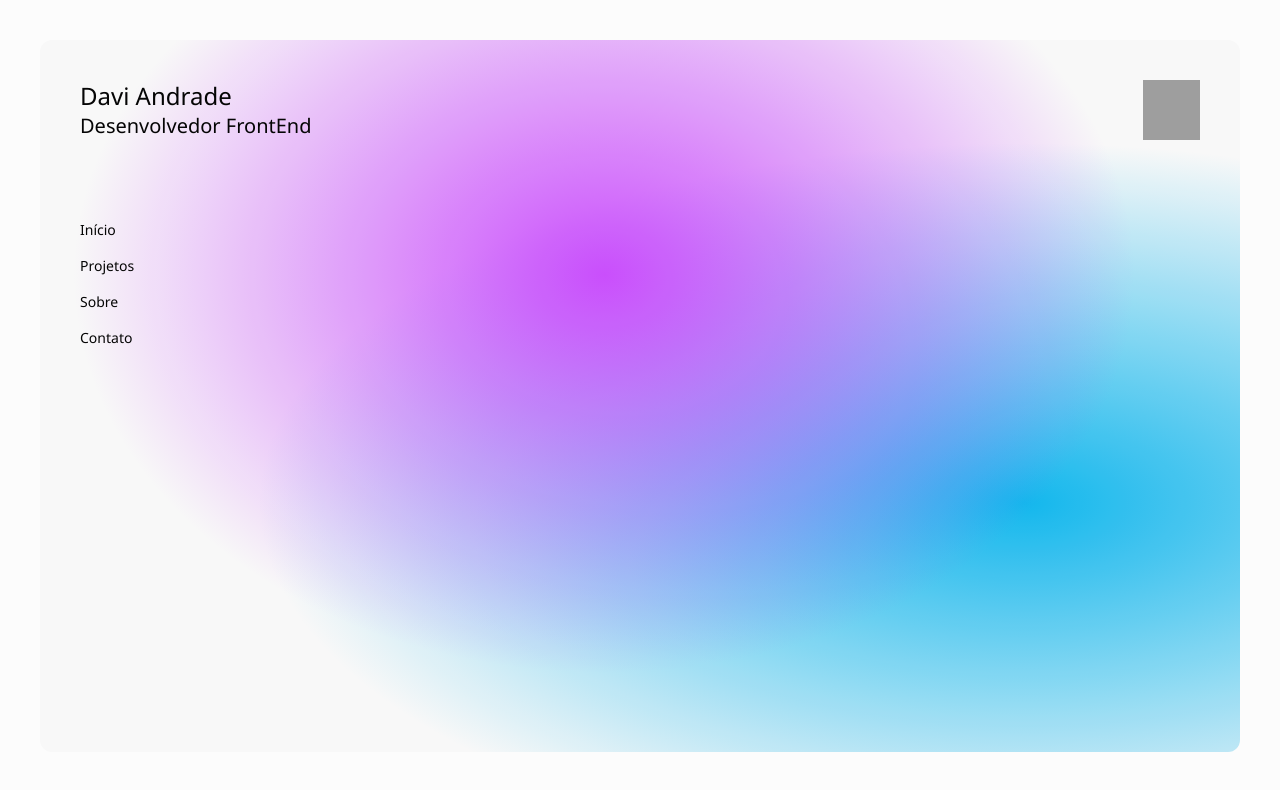
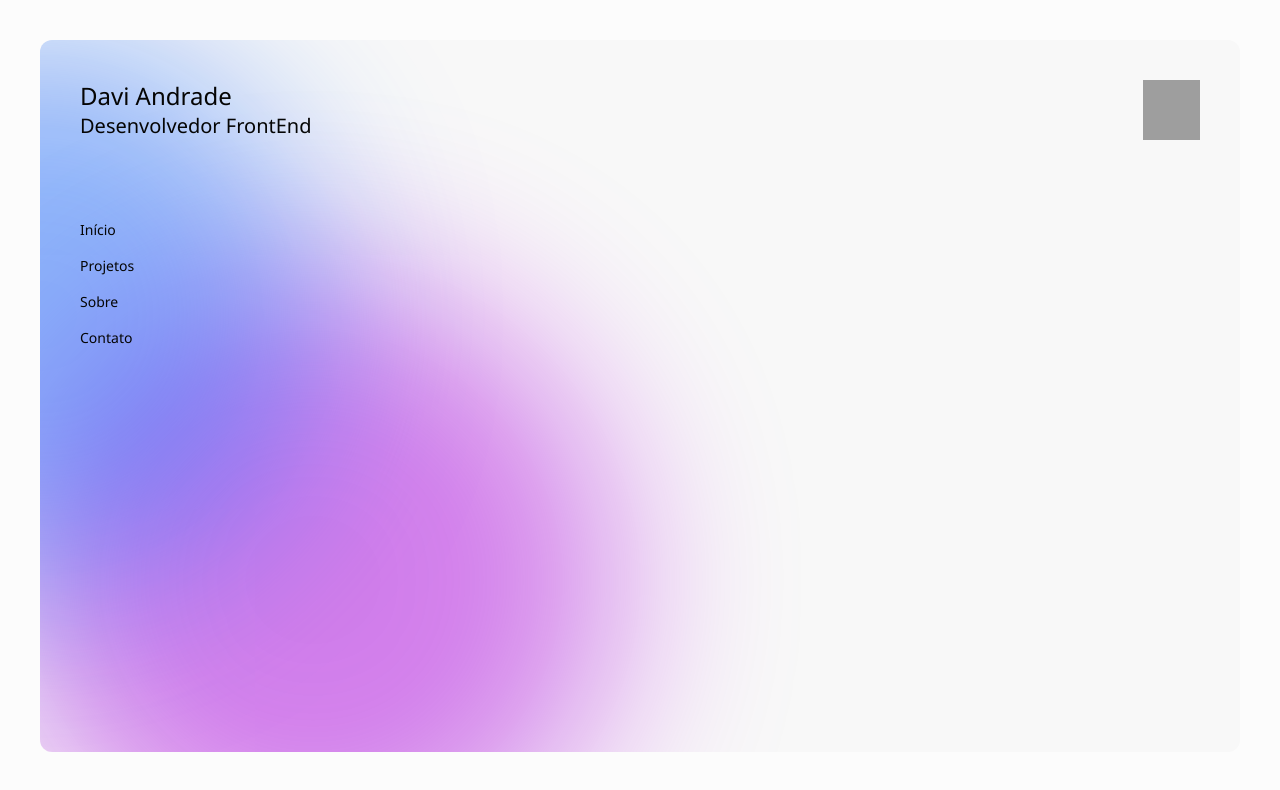
Before and after one commit to davi-andrade-js/dv-portfolio, a Next.js app: page / in a window 1280 px wide. Shown: the top 790 px of the page. Built offline with nearby package versions, Linux system fonts and the light colour scheme; grey boxes are pictures that could not be loaded.

Commit message:
added motion lights

```diff
--- a/src/app/globals.css
+++ b/src/app/globals.css
@@ -6,36 +6,56 @@
   font-family: "Segoe UI", Tahoma, Geneva, Verdana, sans-serif;
 }
 
-:root {
+/* :root {
   --foreground-rgb: 0, 0, 0;
   --background-start-rgb: 214, 219, 220;
   --background-end-rgb: 255, 255, 255;
-}
+} */
 
-@media (prefers-color-scheme: dark) {
+/* @media (prefers-color-scheme: dark) {
   :root {
     --foreground-rgb: 255, 255, 255;
     --background-start-rgb: 0, 0, 0;
     --background-end-rgb: 0, 0, 0;
   }
-}
+} */
 
 body {
   /* color: rgb(var(--foreground-rgb));
   background: linear-gradient(to bottom, transparent, rgb(var(--background-end-rgb)))
     rgb(var(--background-start-rgb)); */
-  background-repeat: no-repeat;
-  background-attachment: fixed;
+  /* background-repeat: no-repeat;
+  background-attachment: fixed; */
 }
 
-.glassmorphism {
+main {
   background-color: #fbfbfb;
-  background-image: radial-gradient(at 47% 33%, hsl(282.71, 100%, 65%) 0, transparent 59%),
-    radial-gradient(at 82% 65%, hsl(194.86, 88%, 50%) 0, transparent 55%);
-  backdrop-filter: blur(16px) saturate(180%);
-  -webkit-backdrop-filter: blur(16px) saturate(180%);
+  /* background-image: radial-gradient(at 47% 33%, hsl(282.71, 100%, 65%) 0, transparent 59%),
+    radial-gradient(at 82% 65%, hsl(194.86, 88%, 50%) 0, transparent 55%); */
+  /* backdrop-filter: blur(16px) saturate(180%);
+  -webkit-backdrop-filter: blur(16px) saturate(180%); */
   border-radius: 12px;
-  /* border: 1px solid rgba(209, 213, 219, 0.3);  */
+  /* border: 1px solid rgba(209, 213, 219, 0.3); */
+}
+
+.absolute {
+  border-radius: 12px;
+  overflow: hidden;
+  position: absolute;
+  margin: 40px !important;
+  height: 89vh;
+  inset: 0;
+  justify-content: center;
+  display: inline-flex;
+  flex-direction: row;
+}
+
+.opacity-50 {
+  opacity: 0.5;
+}
+
+.bg-blur {
+  filter: blur(90px);
 }
 
 .noise::before {
@@ -51,6 +71,124 @@ body {
   background: url(/noise.gif);
 }
 
+.bg-shape1 {
+  width: 600px;
+  height: 600px;
+  border-radius: 9999px;
+  position: relative;
+  animation: one 8s infinite linear;
+}
+
+.bg-shape2 {
+  width: 550px;
+  height: 550px;
+  border-radius: 9999px;
+  position: relative;
+  animation: two 4s infinite linear;
+}
+
+@keyframes one {
+  0% {
+    left: -350px;
+    top: -150px;
+  }
+  10% {
+    left: -350px;
+    top: 350px;
+  }
+  20% {
+    left: 200px;
+    top: 350px;
+  }
+  30% {
+    left: 800px;
+    top: 350px;
+  }
+  40% {
+    left: 800px;
+    top: -100px;
+  }
+  50% {
+    left: 300px;
+    top: -100px;
+  }
+  60% {
+    left: -350px;
+    top: -100px;
+  }
+  70% {
+    left: 0px;
+    top: 300px;
+  }
+  80% {
+    left: 600px;
+    top: 300px;
+  }
+  90% {
+    left: 200px;
+    top: -200px;
+  }
+  100% {
+    left: -350px;
+    top: -150px;
+  }
+}
+
+@keyframes two {
+  0% {
+    left: 300px;
+    top: -150px;
+  }
+  10% {
+    left: 300px;
+    top: 350px;
+  }
+  20% {
+    left: -300px;
+    top: 350px;
+  }
+  30% {
+    left: -900px;
+    top: 350px;
+  }
+  40% {
+    left: -900px;
+    top: -150px;
+  }
+  50% {
+    left: -500px;
+    top: 350px;
+  }
+  60% {
+    left: 0px;
+    top: 350px;
+  }
+  70% {
+    left: 300px;
+    top: 350px;
+  }
+  80% {
+    left: -100px;
+    top: -150px;
+  }
+  90% {
+    left: -500px;
+    top: -150px;
+  }
+  100% {
+    left: 300px;
+    top: -150px;
+  }
+}
+
+.bg-primary {
+  background-color: rgb(29, 108, 255);
+}
+
+.bg-teal {
+  background-color: rgb(173, 0, 225);
+}
+
 @layer utilities {
   .text-balance {
     text-wrap: balance;
--- a/src/app/page.tsx
+++ b/src/app/page.tsx
@@ -6,15 +6,13 @@ export default function Home() {
     <>
       <div className="noise"></div>
 
-      {/* <div className="absolute">
-        <div className="absolute inset-0 justify-center">
+      <main className="flex h-[89vh] flex-col p-10 m-10 ">
+        <div className="absolute justify-center">
           <div className="bg-shape1 bg-teal opacity-50 bg-blur"></div>
           <div className="bg-shape2 bg-primary opacity-50 bg-blur"></div>
-          <div className="bg-shape1 bg-purple opacity-50 bg-blur"></div>
+          {/* <div className="bg-shape1 bg-purple opacity-50 bg-blur"></div> */}
         </div>
-      </div> */}
 
-      <main className="flex h-[89vh] flex-col p-10 m-10 glassmorphism">
         <div className="flex space-between">
           <div className="z-10 w-full flex-start flex-col font-mono text-sm lg:flex">
             <p className="fixed left-0 top-0 flex lg:static lg:w-auto text-2xl">Davi Andrade</p>
```
